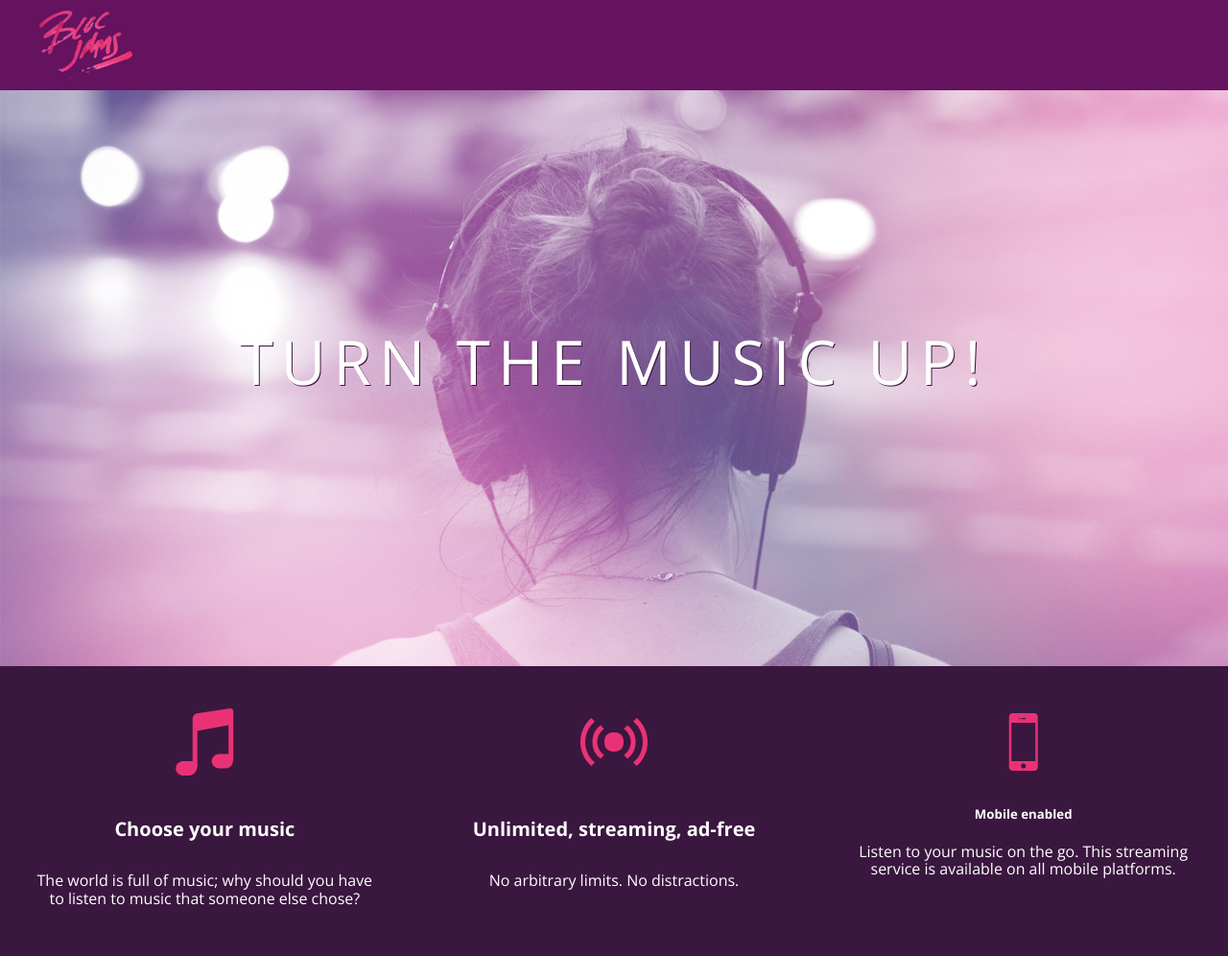
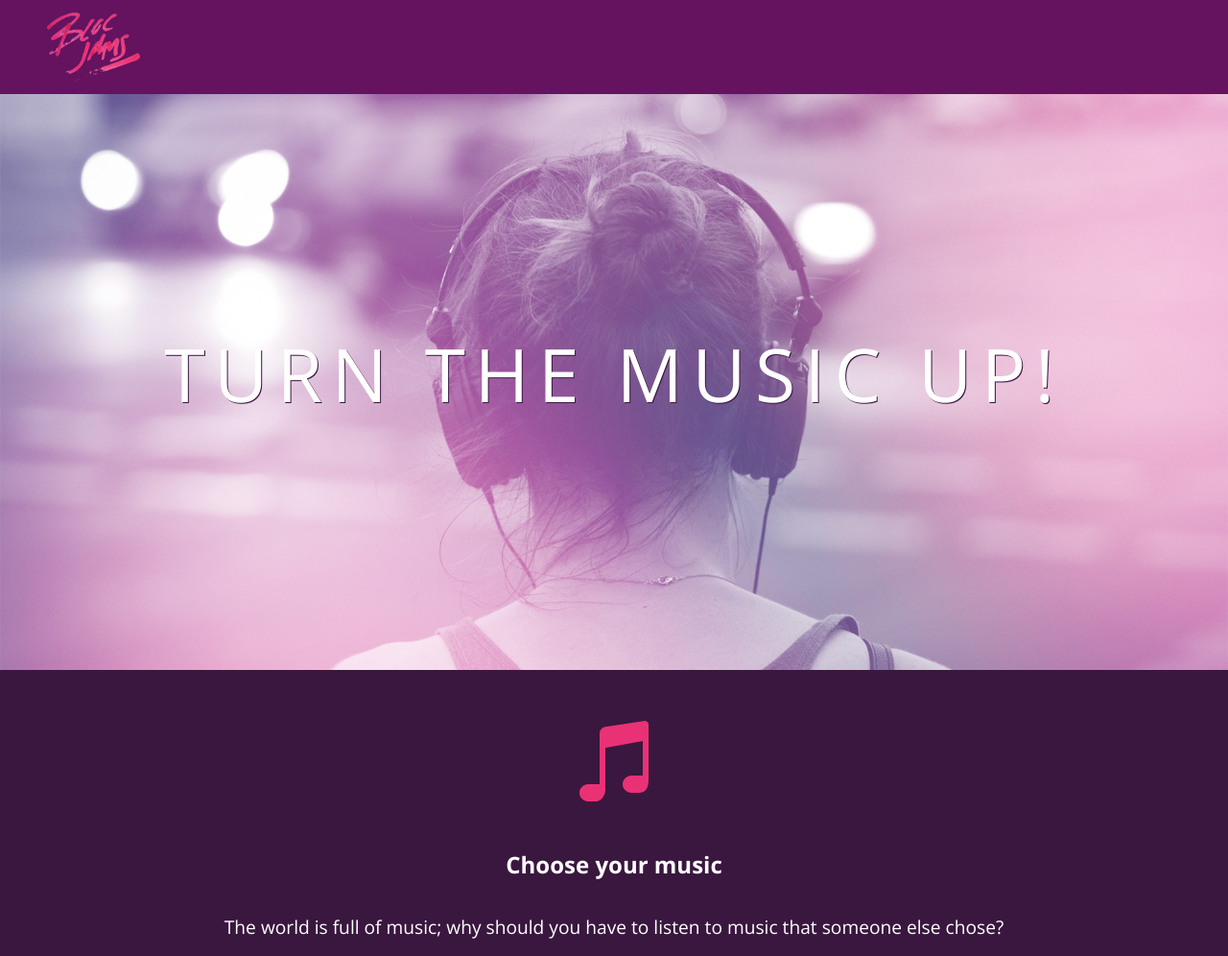
Before and after one commit to iorme1/Bloc-Jams-Jquery, a plain HTML site: page index.html in a window 1280 px wide. Shown: the top 996 px of the page at 96% size. Drawn offline with nearby package versions, Linux system fonts and the light colour scheme.

Commit message:
checkpoint-html-css-responsiveness: completed

```diff
--- a/index.html
+++ b/index.html
@@ -2,10 +2,12 @@
  <html>
      <head>
           <title>Bloc Jams</title>
+      <meta name="viewport" content="width=device-width, initial-scale=1">
       <link rel="stylesheet" type="text/css" href="http://fonts.googleapis.com/css?family=Open+Sans:400,800,600,700,300">
       <link rel="stylesheet" type="text/css" href="http://code.ionicframework.com/ionicons/2.0.1/css/ionicons.min.css">
       <link rel="stylesheet" type="text/css" href="styles/normalize.css">
       <link rel="stylesheet" type="text/css" href="styles/main.css">
+      <link rel="stylesheet" type="text/css" href="styles/landing.css">
      </head>
      <body class="landing">
         <nav class="navbar">
--- /dev/null
+++ b/styles/landing.css
@@ -0,0 +1,49 @@
+body.landing {
+     background-color: rgb(58,23,63);
+ }
+
+ .hero-content {
+     position: relative;
+     min-height: 600px;
+     background-image: url(../assets/images/bloc_jams_bg.jpg);
+     background-repeat: no-repeat;
+     background-position: center center;
+     background-size: cover;
+ }
+
+ .hero-content .hero-title {
+     position: absolute;
+     top: 40%;
+     -webkit-transform: translateY(-50%);
+     -moz-transform: translateY(-50%);
+     transform: translateY(-50%);
+     width: 100%;
+     text-align: center;
+     font-size: 4rem;
+     font-weight: 300;
+     text-transform: uppercase;
+     letter-spacing: 0.5rem;
+     text-shadow: 1px 1px 0px rgb(58,23,63);
+ }
+
+ .selling-points {
+     position: relative;
+
+ }
+
+ .point {
+     position: relative;
+     padding: 2rem;
+     text-align: center;
+ }
+
+ .point .point-title {
+     font-size: 1.25rem;
+ }
+
+ .ion-music-note,
+ .ion-radio-waves,
+ .ion-iphone {
+     color: rgb(233,50,117);
+     font-size: 5rem;
+ }
--- a/styles/main.css
+++ b/styles/main.css
@@ -1,3 +1,8 @@
+*, *::before, *::after {
+    -moz-box-sizing: border-box;
+    -webkit-box-sizing: border-box;
+    box-sizing: border-box;
+}
 html {
      height: 100%; /* makes sure our HTML takes up 100% of the browser window */
      font-size: 100%;
@@ -9,70 +14,36 @@ html {
      min-height: 100%;         /* says the height of the body must be, at minimum, 100% of the window */
  }
 
- body.landing {
-     background-color: rgb(58,23,63); /* sets the background color to an RGB value (see below) */
- }
-
  .navbar {
       padding: 0.5rem;
       background-color: rgb(101,18,95);
   }
 
-  .navbar .logo {
+ .navbar .logo {
       position: relative; /* positioning will be explained in a resource */
       left: 2rem;
   }
+   .container {
+        margin: 0 auto;
+        max-width: 64rem;
+   }
 
-.hero-content {
-  position: relative; /* positioning will be explained in a resource */
-  min-height: 600px; /* hero content element must be _at least_ 600 pixels*/
-  background-image: url(../assets/images/bloc_jams_bg.jpg);
-  background-repeat: no-repeat;
-  background-position: center center;
-  background-size: cover;
-}
-
-.hero-content .hero-title {
-      position: absolute;                  /* positioning will be explained in a resource */
-      top: 40%;                           /* positioning will be explained in a resource */
-      -webkit-transform: translateY(-50%);
-      -moz-transform: translateY(-50%);
-      -ms-transform: translateY(-50%);
-      transform: translateY(-50%);
-      width: 100%;                            /* makes sure the title inhabits the full width of its container */
-      text-align: center;                    /* aligns text in the horizontal center of the element */
-      font-size: 4rem;                      /* specifies the size of the font in root em units */
-      font-weight: 300;                    /* makes the font thinner or lighter weight */
-      text-transform: uppercase;          /* transforms the text to be all uppercase lettering */
-      letter-spacing: 0.5rem;           /* puts 0.5 root ems worth of space between each letter */
-      text-shadow: 1px 1px 0px rgb(58,23,63);         /* creates a shadow underneath the text for readability over the image */
-}
+   @media (min-width: 640px) {
+     html { font-size: 112%; }
+     .column {
+       float: left;
+       padding-left: 1rem;
+       padding-right: 1rem;
+     }
+     .column.full { width: 100%; }
+     .column.two-thirds { width: 66.7%; }
+     .column.half { width: 50%; }
+     .column.third { width: 33.3%; }
+     .column.fourth { width: 25%; }
+     .column.flow-opposite { float: right; }
+   }
 
 
-.selling-points {
-     position: relative;
-     display: table;
-     width: 100%;
-     -webkit-box-sizing: border-box;
-     -moz-box-sizing: border-box;
-     box-sizing: border-box; /* we'll explain this in a resource */
- }
-
- .point {
-     display: table-cell;
-     position: relative;
-     width: 33.3%;
-     padding: 2rem;
-     text-align: center;
- }
-
- .point .point-title {
-     font-size: 1.25rem;
- }
-
- .ion-music-note,
- .ion-radio-waves,
- .ion-iphone {
-     color: rgb(233,50,117);
-     font-size: 5rem;
- }
+   @media (min-width: 1024px) {
+    html { font-size: 120%; }
+   }
```
